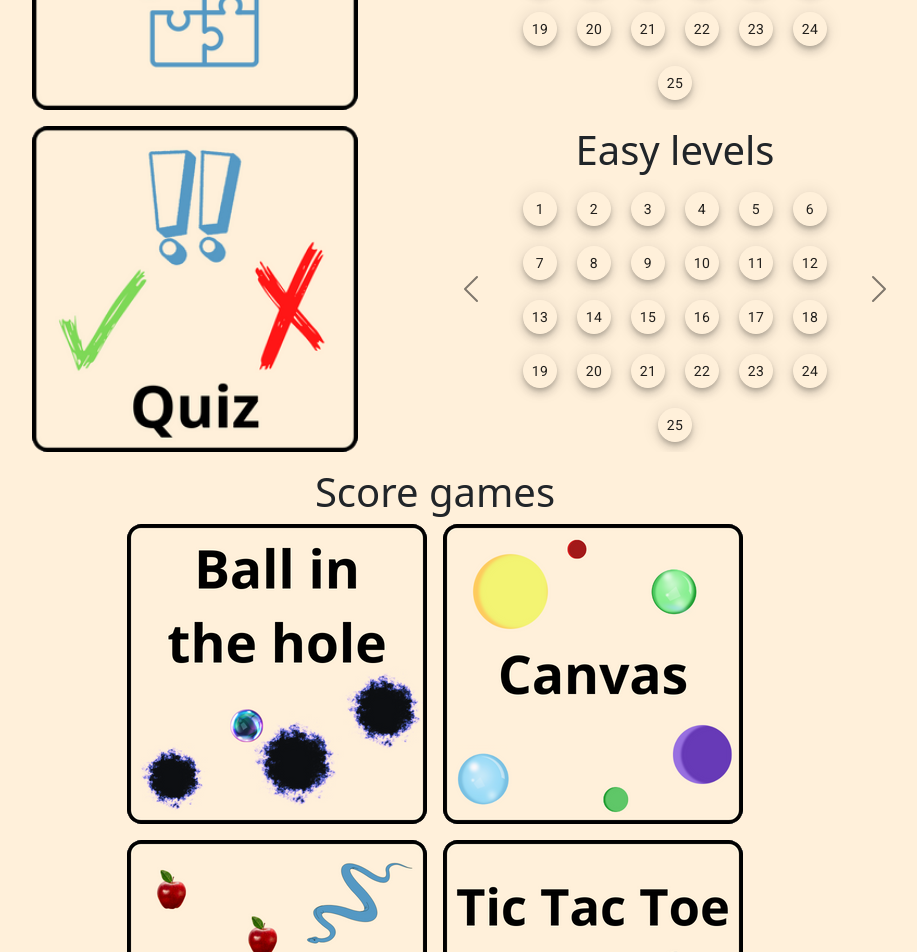
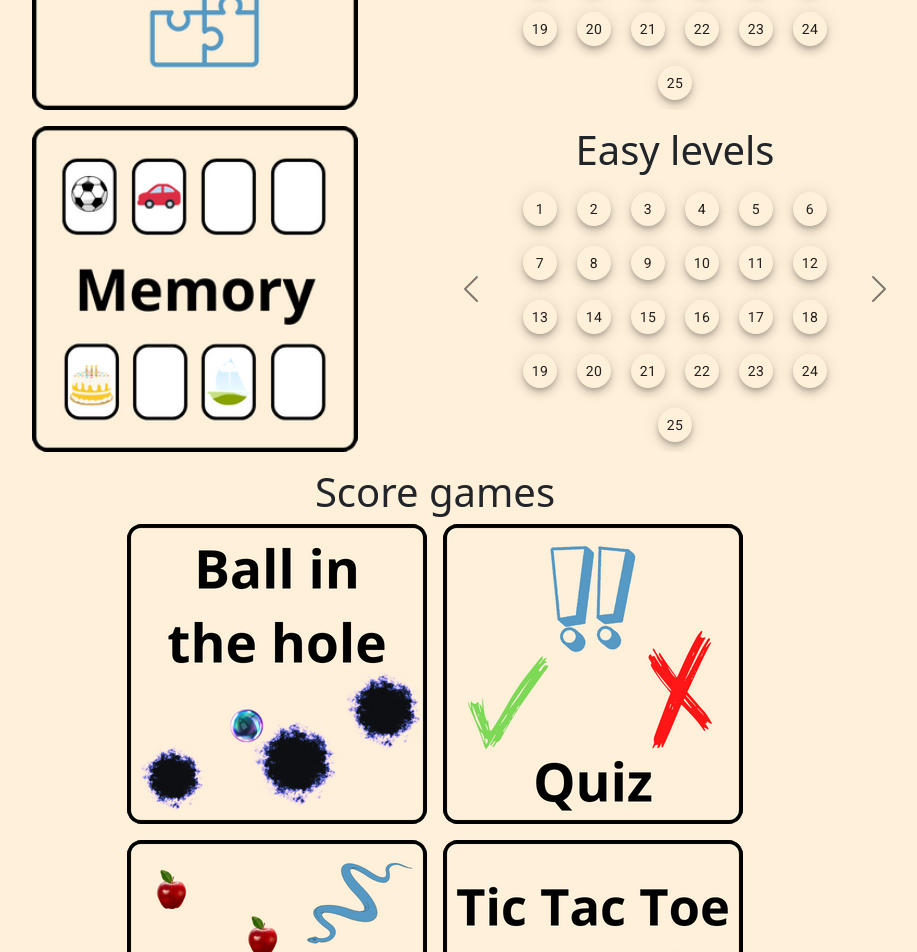
Before and after one commit to jklis2/Logic_Games_4Fun, a React (Create React App) app in the folder LogicGames4Fun/Client/: page /dashboard in a window 1280 px wide. Shown: the part 980-1932 px from the top of the page, without its empty margins (205-1122 px from the left). Built offline with nearby package versions, Linux system fonts and the light colour scheme.

Commit message:
Games logo change

```diff
--- a/LogicGames4Fun/Client/src/Component/Dashboard/DashboardForm.jsx
+++ b/LogicGames4Fun/Client/src/Component/Dashboard/DashboardForm.jsx
@@ -85,7 +85,7 @@ export const DashboardForm = () => {
             <div className="d-flex flex-center justify-content-center">
               <img
                 src={`${process.env.PUBLIC_URL}/GamesImages/CrosswordLogo.png`}
-                alt="Sudoku logo"
+                alt="Crossword logo"
               ></img>
             </div>
 
@@ -133,7 +133,7 @@ export const DashboardForm = () => {
             <div className="d-flex flex-center justify-content-center">
               <img
                 src={`${process.env.PUBLIC_URL}/GamesImages/PuzzleLogo.png`}
-                alt="Sudoku logo"
+                alt="Puzzle logo"
               ></img>
             </div>
 
@@ -180,8 +180,8 @@ export const DashboardForm = () => {
           <div className={styles["dashboard-game"]}>
             <div className="d-flex flex-center justify-content-center">
               <img
-                src={`${process.env.PUBLIC_URL}/GamesImages/QuizLogo.png`}
-                alt="Sudoku logo"
+                src={`${process.env.PUBLIC_URL}/GamesImages/MemoryLogo.png`}
+                alt="Memory logo"
               ></img>
             </div>
 
@@ -236,8 +236,8 @@ export const DashboardForm = () => {
               ></img>
 
               <img
-                src={`${process.env.PUBLIC_URL}/GamesImages/CanvasLogo.png`}
-                alt="Canvas Game"
+                src={`${process.env.PUBLIC_URL}/GamesImages/QuizLogo.png`}
+                alt="Quiz Game"
               ></img>
               <img
                 src={`${process.env.PUBLIC_URL}/GamesImages/SnakeLogo.png`}
```
Also changed, not shown: LogicGames4Fun/Client/public/GamesImages/CanvasLogo.png (deleted), LogicGames4Fun/Client/public/GamesImages/MemoryLogo.png (added).
